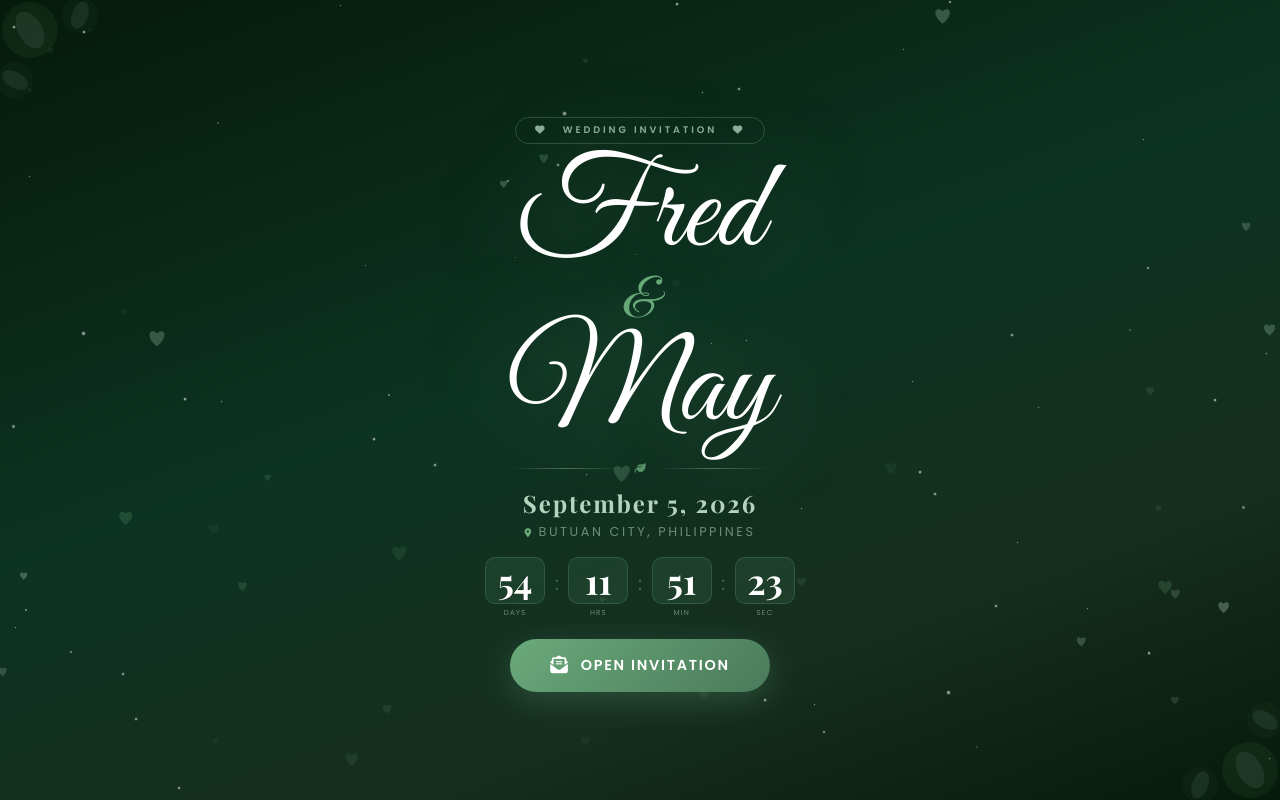
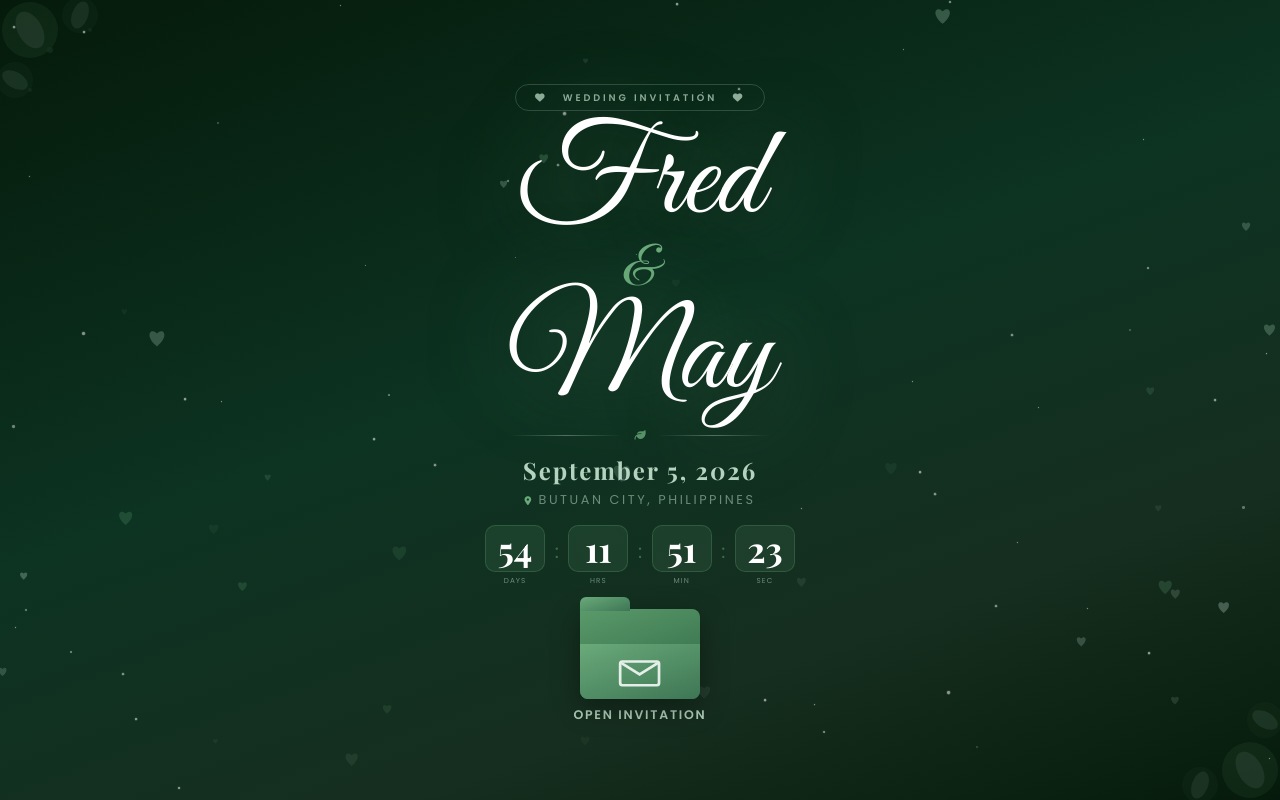
Before and after one commit to josephsismart/melfred_cherrymay, a plain HTML site: page index.html in a window 1280 px wide. Drawn offline with nearby package versions, Linux system fonts and the light colour scheme; a web font is replaced by a local one.

Commit message:
Add files via upload

```diff
--- a/index.html
+++ b/index.html
@@ -133,23 +133,47 @@
     .cd-lbl { font-size: 0.45rem; letter-spacing: 0.15em; text-transform: uppercase; color: rgba(200,230,208,0.5); margin-top:0.2rem; }
     .cd-sep { font-size: 1.2rem; color: rgba(106,170,122,0.5); margin-bottom: 0.6rem; }
 
-    /* Open invitation button */
+    /* Open invitation folder button */
     .open-btn {
-      margin-top: 1.2rem;
-      display: inline-flex; align-items: center; gap: 0.7rem;
+      margin-top: 1.4rem;
+      display: inline-flex; flex-direction: column; align-items: center; gap: 0.4rem;
+      text-decoration: none; cursor: pointer;
+      animation: fadeIn 1s 1.3s both;
+    }
+    .folder-wrap { position: relative; width: clamp(90px,22vw,120px); }
+    .folder-back {
+      width: 100%; aspect-ratio: 1/0.75;
+      background: linear-gradient(160deg, #5a9a6a, #2d6644);
+      border-radius: 0 8px 8px 8px;
+      position: relative;
+      box-shadow: 0 8px 28px rgba(0,0,0,0.35);
+      transition: transform 0.3s;
+    }
+    .folder-back::before {
+      content: '';
+      position: absolute; top: -14%; left: 0;
+      width: 42%; height: 16%;
+      background: linear-gradient(160deg, #6aaa7a, #3d7654);
+      border-radius: 6px 6px 0 0;
+    }
+    .folder-front {
+      position: absolute; bottom: 0; left: 0; right: 0;
+      height: 62%;
+      background: linear-gradient(160deg, #6aaa7a, #3d7654);
+      border-radius: 0 0 8px 8px;
+      display: flex; align-items: center; justify-content: center;
+      transform-origin: bottom center;
+      transition: transform 0.35s ease;
+    }
+    .folder-front svg { width: 36%; opacity: 0.85; }
+    .open-btn:hover .folder-front { transform: rotateX(-40deg); }
+    .open-btn:hover .folder-back { transform: translateY(-4px); }
+    .folder-label {
       font-family: 'Poppins', sans-serif; font-weight: 600;
-      font-size: clamp(0.75rem, 2.5vw, 0.9rem);
-      letter-spacing: 0.12em; text-transform: uppercase;
-      color: #fff; text-decoration: none;
-      background: linear-gradient(135deg, var(--rose-light), var(--rose));
-      padding: clamp(0.7rem,2vw,1rem) clamp(1.5rem,4vw,2.5rem);
-      border-radius: 50px;
-      box-shadow: 0 8px 32px rgba(74,122,90,0.45), 0 0 0 0 rgba(106,170,122,0.4);
-      animation: fadeIn 1s 1.3s both, pulse 2.5s 2.5s infinite;
-      transition: transform 0.3s, box-shadow 0.3s;
+      font-size: clamp(0.65rem, 2vw, 0.78rem);
+      letter-spacing: 0.14em; text-transform: uppercase;
+      color: rgba(200,230,208,0.85);
     }
-    .open-btn:hover { transform: translateY(-3px) scale(1.04); box-shadow: 0 14px 40px rgba(74,122,90,0.65); }
-    .open-btn i { font-size: 1.1rem; }
     @keyframes pulse {
       0%,100%{box-shadow:0 8px 32px rgba(74,122,90,0.45),0 0 0 0 rgba(106,170,122,0.3)}
       50%{box-shadow:0 8px 32px rgba(74,122,90,0.45),0 0 0 12px rgba(106,170,122,0)}
@@ -229,7 +253,16 @@
   </div>
 
   <a class="open-btn" href="/invitation.html">
-    <i class="fa-solid fa-envelope-open-text"></i> Open Invitation
+    <div class="folder-wrap">
+      <div class="folder-back"></div>
+      <div class="folder-front">
+        <svg viewBox="0 0 40 30" fill="none" xmlns="http://www.w3.org/2000/svg">
+          <path d="M4 8 L20 18 L36 8" stroke="white" stroke-width="2.5" stroke-linecap="round"/>
+          <rect x="2" y="6" width="36" height="22" rx="2" stroke="white" stroke-width="2.5" fill="none"/>
+        </svg>
+      </div>
+    </div>
+    <span class="folder-label">Open Invitation</span>
   </a>
 </div>
 
```
Also changed, not shown: attire-guide.png.
